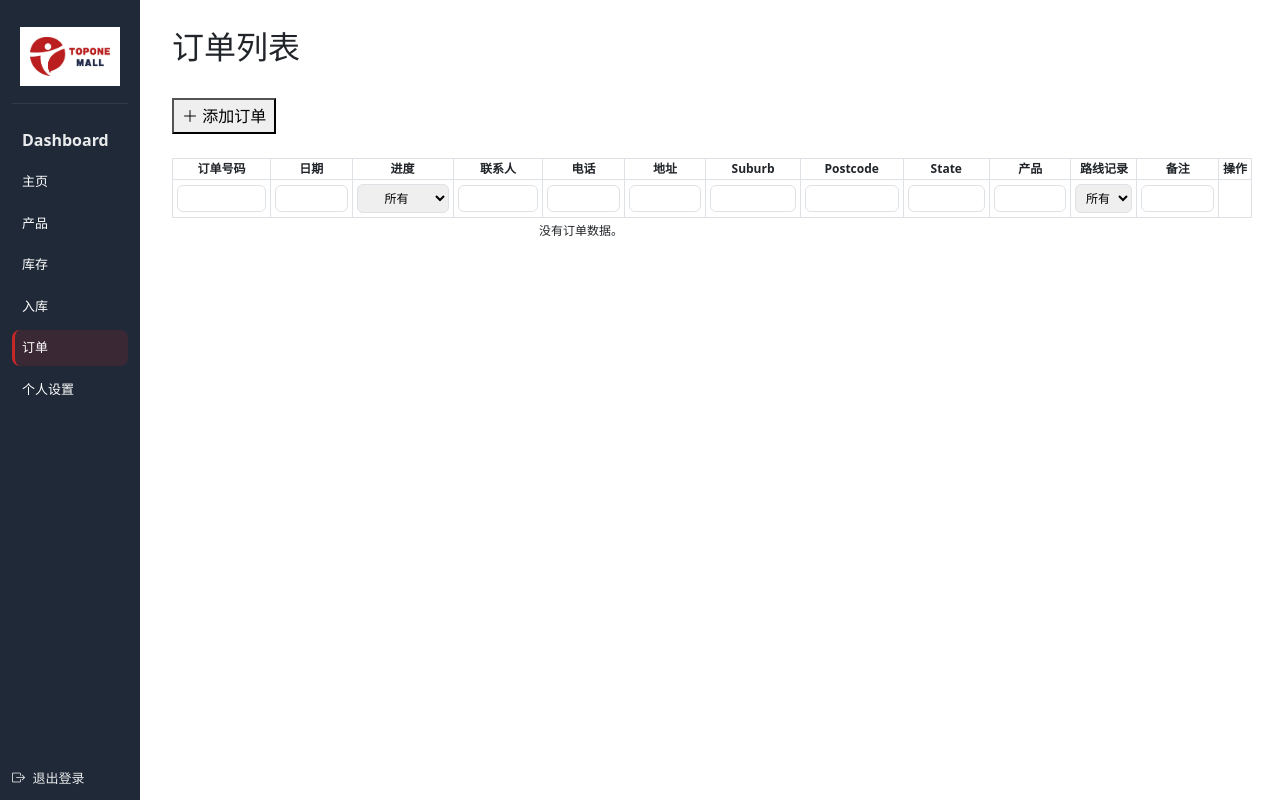
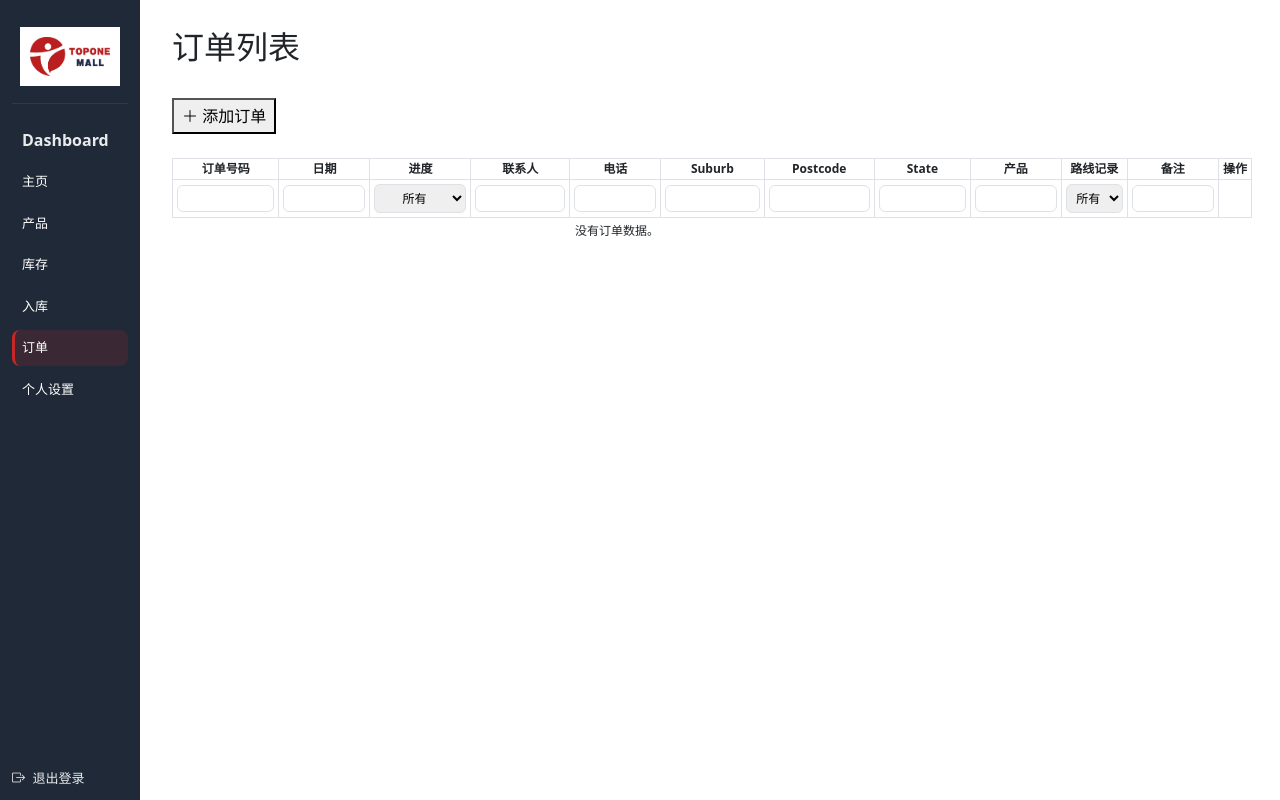
Before and after one commit to chen-fang-1992/WMS, a Django app: page /orders/ in a window 1280 px wide. Run offline with Django 5.2, Linux system fonts and the light colour scheme; the visitor is signed in with stand-in values (Sample User, id 1); data that the repository does not hold is empty; some libraries are stand-ins or nearby versions.

Commit message:
隐藏地址列

```diff
--- a/app/orders/templates/orders/list.html
+++ b/app/orders/templates/orders/list.html
@@ -57,7 +57,6 @@ table select option {
 					<th class="p-1 border border-gray-300">进度</th>
 					<th class="p-1 border border-gray-300">联系人</th>
 					<th class="p-1 border border-gray-300">电话</th>
-					<th class="p-1 border border-gray-300">地址</th>
 					<th class="p-1 border border-gray-300">Suburb</th>
 					<th class="p-1 border border-gray-300">Postcode</th>
 					<th class="p-1 border border-gray-300">State</th>
@@ -86,9 +85,6 @@ table select option {
 					</th>
 					<th class="p-1 border border-gray-300">
 						<input data-search_target="phone" data-search_type="text" type="text" class="filter-input border border-gray-300 p-1 rounded text-sm text-center" />
-					</th>
-					<th class="p-1 border border-gray-300">
-						<input data-search_target="address" data-search_type="text" type="text" class="filter-input border border-gray-300 p-1 rounded text-sm text-center" />
 					</th>
 					<th class="p-1 border border-gray-300">
 						<input data-search_target="suburb" data-search_type="text" type="text" class="filter-input border border-gray-300 p-1 rounded text-sm text-center" />
@@ -124,7 +120,6 @@ table select option {
 					<td class="p-1 border border-gray-300 break-word" data-search_field="status">{{ order.status | status_label }}</td>
 					<td class="p-1 border border-gray-300 break-word" data-search_field="contact_name">{{ order.contact_name | default:"" }}</td>
 					<td class="p-1 border border-gray-300" data-search_field="phone">{{ order.phone | default:"" }}</td>
-					<td class="p-1 border border-gray-300 break-word" data-search_field="address">{{ order.address | default:"" }}</td>
 					<td class="p-1 border border-gray-300 break-word" data-search_field="suburb">{{ order.suburb | default:"" }}</td>
 					<td class="p-1 border border-gray-300" data-search_field="postcode">{{ order.postcode | default:"" }}</td>
 					<td class="p-1 border border-gray-300 break-word" data-search_field="state">{{ order.state | default:"" }}</td>
```
